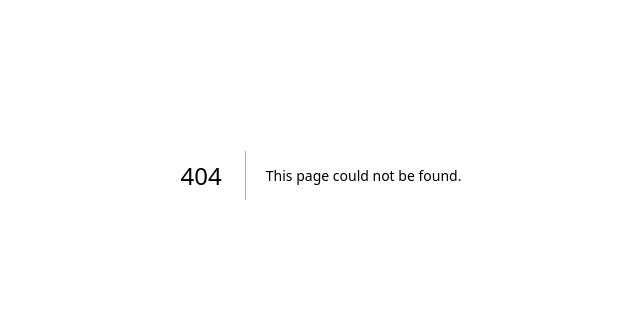
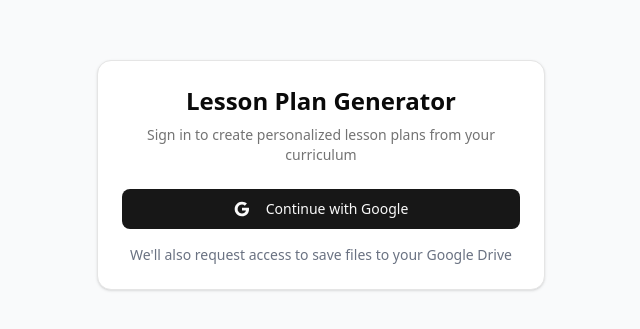
Before and after one commit to hillis/lesson-plan-app, a Next.js app: page /login in a window 1280 px wide. Before the commit this address had no page. Shown: the part 225-554 px from the top of the page, without its empty margins (319-959 px from the left). Built offline with nearby package versions, Linux system fonts and the light colour scheme; no server answers.

Commit message:
feat: add Google OAuth login with Drive scope

```diff
--- /dev/null
+++ b/src/app/(auth)/callback/route.ts
@@ -0,0 +1,34 @@
+import { createClient } from '@/lib/supabase/server'
+import { NextResponse } from 'next/server'
+
+export async function GET(request: Request) {
+  const { searchParams, origin } = new URL(request.url)
+  const code = searchParams.get('code')
+  const next = searchParams.get('next') ?? '/dashboard'
+
+  if (code) {
+    const supabase = await createClient()
+    const { data, error } = await supabase.auth.exchangeCodeForSession(code)
+
+    if (!error && data.session) {
+      // Store Google tokens for Drive access
+      const { provider_token, provider_refresh_token } = data.session
+
+      if (provider_token) {
+        await supabase.from('teachers').upsert({
+          id: data.session.user.id,
+          email: data.session.user.email,
+          name: data.session.user.user_metadata?.full_name,
+          google_drive_token: {
+            access_token: provider_token,
+            refresh_token: provider_refresh_token,
+          },
+        })
+      }
+
+      return NextResponse.redirect(`${origin}${next}`)
+    }
+  }
+
+  return NextResponse.redirect(`${origin}/login?error=auth_failed`)
+}
--- /dev/null
+++ b/src/app/(auth)/login/page.tsx
@@ -0,0 +1,50 @@
+'use client'
+
+import { createClient } from '@/lib/supabase/client'
+import { Button } from '@/components/ui/button'
+import { Card, CardContent, CardDescription, CardHeader, CardTitle } from '@/components/ui/card'
+
+export default function LoginPage() {
+  const supabase = createClient()
+
+  const handleGoogleSignIn = async () => {
+    await supabase.auth.signInWithOAuth({
+      provider: 'google',
+      options: {
+        redirectTo: `${window.location.origin}/callback`,
+        scopes: 'https://www.googleapis.com/auth/drive.file',
+        queryParams: {
+          access_type: 'offline',
+          prompt: 'consent',
+        },
+      },
+    })
+  }
+
+  return (
+    <div className="min-h-screen flex items-center justify-center bg-gray-50">
+      <Card className="w-full max-w-md">
+        <CardHeader className="text-center">
+          <CardTitle className="text-2xl">Lesson Plan Generator</CardTitle>
+          <CardDescription>
+            Sign in to create personalized lesson plans from your curriculum
+          </CardDescription>
+        </CardHeader>
+        <CardContent>
+          <Button onClick={handleGoogleSignIn} className="w-full" size="lg">
+            <svg className="mr-2 h-5 w-5" viewBox="0 0 24 24">
+              <path fill="currentColor" d="M22.56 12.25c0-.78-.07-1.53-.2-2.25H12v4.26h5.92c-.26 1.37-1.04 2.53-2.21 3.31v2.77h3.57c2.08-1.92 3.28-4.74 3.28-8.09z"/>
+              <path fill="currentColor" d="M12 23c2.97 0 5.46-.98 7.28-2.66l-3.57-2.77c-.98.66-2.23 1.06-3.71 1.06-2.86 0-5.29-1.93-6.16-4.53H2.18v2.84C3.99 20.53 7.7 23 12 23z"/>
+              <path fill="currentColor" d="M5.84 14.09c-.22-.66-.35-1.36-.35-2.09s.13-1.43.35-2.09V7.07H2.18C1.43 8.55 1 10.22 1 12s.43 3.45 1.18 4.93l2.85-2.22.81-.62z"/>
+              <path fill="currentColor" d="M12 5.38c1.62 0 3.06.56 4.21 1.64l3.15-3.15C17.45 2.09 14.97 1 12 1 7.7 1 3.99 3.47 2.18 7.07l3.66 2.84c.87-2.6 3.3-4.53 6.16-4.53z"/>
+            </svg>
+            Continue with Google
+          </Button>
+          <p className="mt-4 text-center text-sm text-gray-500">
+            We'll also request access to save files to your Google Drive
+          </p>
+        </CardContent>
+      </Card>
+    </div>
+  )
+}
```
